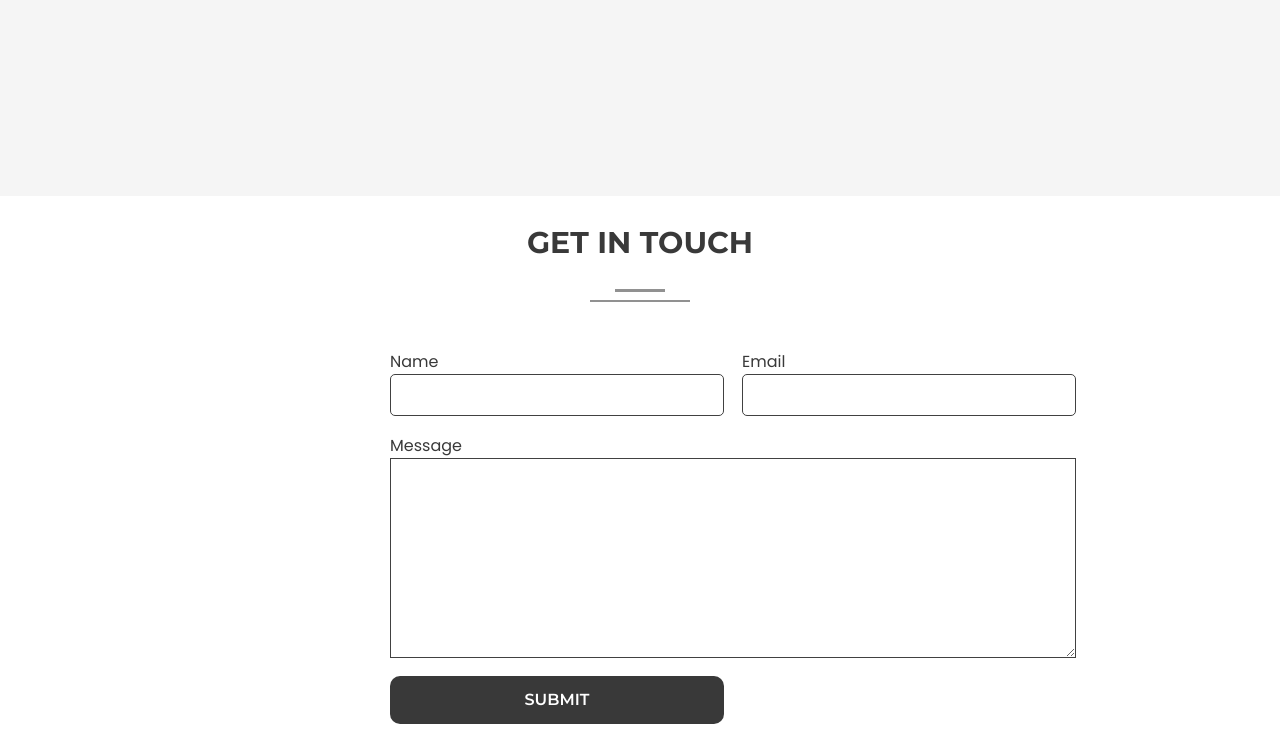
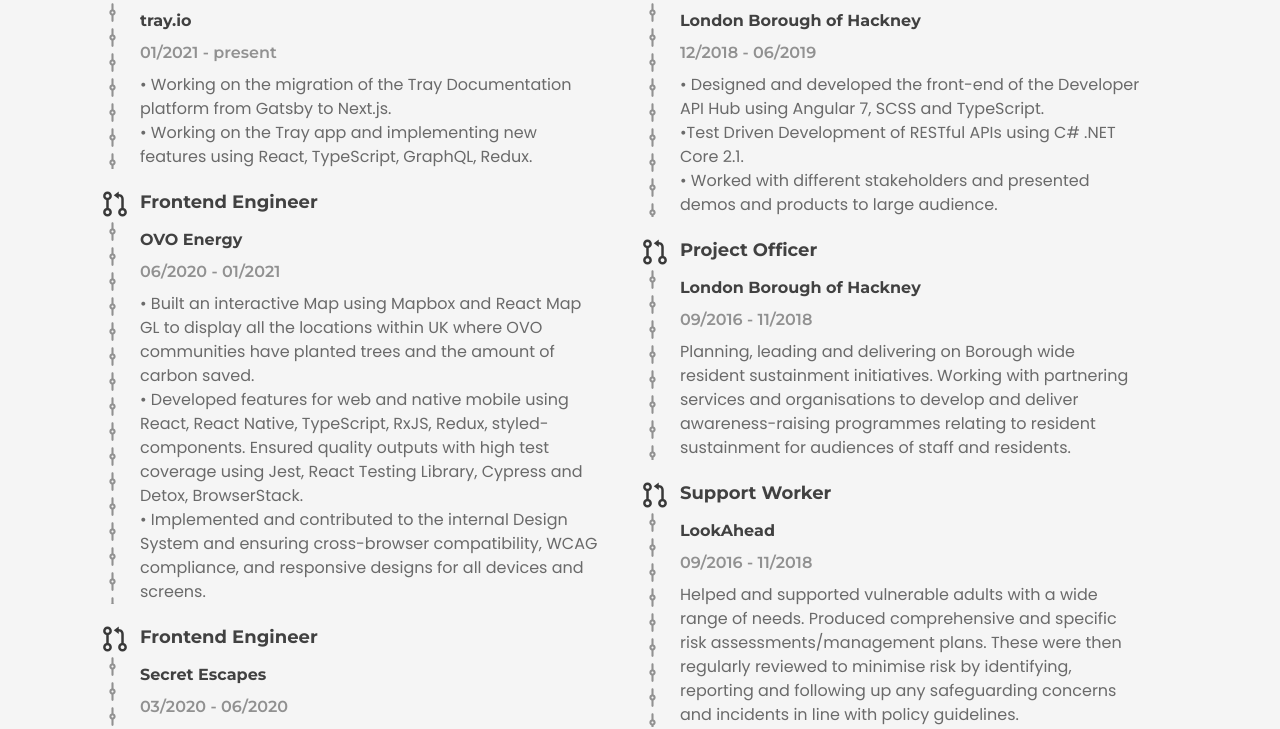
Before and after one commit to floroz/portfolio-v2, a Next.js app: page / in a window 1280 px wide. Shown: the part 1512-2241 px from the top of the page. Built offline with nearby package versions, Linux system fonts and the light colour scheme.

Commit message:
created worksection

```diff
--- a/src/components/Work/Work.styled.tsx
+++ b/src/components/Work/Work.styled.tsx
@@ -1,9 +1,9 @@
 import styled from "@emotion/styled";
+import { mqLarge, mqMedium, mqXLarge } from "styles";
 
 export const Section = styled.section`
   position: relative;
   width: 100%;
-  height: 50vh;
   background-color: ${({ theme }) => theme.colors.background};
 
   ${(props) => props.theme.mixins.pagePaddings};
@@ -12,3 +12,23 @@ export const Section = styled.section`
   align-items: center;
   flex-direction: column;
 `;
+
+export const WorkExperience = styled.div`
+  display: grid;
+  grid-template-columns: repeat(2, 1fr);
+  margin: ${(props) => props.theme.spacing.xxlarge} 0;
+
+  ${mqXLarge(`
+      grid-template-columns: 1fr;
+  `)}
+`;
+
+export const ColumnWrapper = styled.div`
+  margin: 0 0;
+  ${({ theme }) => `
+  ${mqXLarge(`
+    margin: 0 ${theme.spacing.xlarge};
+  `)}
+
+`}
+`;
--- a/src/components/Work/Work.tsx
+++ b/src/components/Work/Work.tsx
@@ -1,6 +1,7 @@
+import WorkItem from "components/WorkItem/WorkItem";
 import React from "react";
 import Heading2 from "shared/Heading2";
-import { Section } from "./Work.styled";
+import { ColumnWrapper, Section, WorkExperience } from "./Work.styled";
 
 interface Props {}
 
@@ -8,9 +9,60 @@ const Work = (props: Props) => {
   return (
     <Section id="work">
       <Heading2>My Experience</Heading2>
-      <p style={{ margin: "5rem 0" }}>
-        This work section is a... work in progress!
-      </p>
+      <WorkExperience>
+        <ColumnWrapper>
+          <WorkItem
+            position="Frontend Engineer"
+            company="tray.io"
+            year="01/2021 - present"
+            description={`• Working on the migration of the Tray Documentation platform from Gatsby to Next.js. \n• Working on the Tray app and implementing new features using React, TypeScript, GraphQL, Redux.`}
+          />
+          <WorkItem
+            position="Frontend Engineer"
+            company="OVO Energy"
+            year="06/2020 - 01/2021"
+            description={`• Built an interactive Map using Mapbox and React Map GL to display all the locations within UK where OVO communities have planted trees and the amount of carbon saved. \n• Developed features for web and native mobile using React, React Native, TypeScript, RxJS, Redux, styled-components. Ensured quality outputs with high test coverage using Jest, React Testing Library, Cypress and Detox, BrowserStack. \n• Implemented and contributed to the internal Design System and ensuring cross-browser compatibility, WCAG compliance, and responsive designs for all devices and screens.`}
+          />
+          <WorkItem
+            position="Frontend Engineer"
+            company="Secret Escapes"
+            year="03/2020 - 06/2020"
+            description={`• Translation of interaction and visual designs into production quality front-end experiences, using Typescript, React (hooks), Apollo Client, GraphQL, Storybook, styled components. \n• Unit and Integration Testing using Jest, enzyme and react-testing-library. \n• Implementation of React Components using internal Design Language System as a reference. \n• Helping other developers adopt modern and lean front end engineering practises. \n• Optimisation of javascript build, test and deploy cycles to ensure maximum page load and runtime performance.`}
+          />
+          <WorkItem
+            position="Frontend Developer"
+            company="Noble"
+            year="06/2019 - 02/2020"
+            description={`• Develop new user-facing features both for web-app and Electron applications using React, Redux, GraphQL, Apollo. \n• Migrate the codebase from class based to functional components with React Hooks. \n• Migrate style libraries from global SCSS/Bootstrap to a modern and modular style architecture using CSS Modules and CSS-in-JS. \n• Build reusable code and libraries for future use. \n• Ensure the technical feasibility of UI/UX designs.`}
+          />
+        </ColumnWrapper>
+        <ColumnWrapper>
+          <WorkItem
+            position="Junior Developer"
+            company="London Borough of Hackney"
+            year="12/2018 - 06/2019"
+            description={`• Designed and developed the front-end of the Developer API Hub using Angular 7, SCSS and TypeScript. \n•Test Driven Development of RESTful APIs using C# .NET Core 2.1. \n• Worked with different stakeholders and presented demos and products to large audience.`}
+          />
+          <WorkItem
+            position="Project Officer"
+            company="London Borough of Hackney"
+            year="09/2016 - 11/2018"
+            description="Planning, leading and delivering on Borough wide resident sustainment initiatives. Working with partnering services and organisations to develop and deliver awareness-raising programmes relating to resident sustainment for audiences of staff and residents."
+          />
+          <WorkItem
+            position="Support Worker"
+            company="LookAhead"
+            year="09/2016 - 11/2018"
+            description="Helped and supported vulnerable adults with a wide range of needs. Produced comprehensive and specific risk assessments/management plans. These were then regularly reviewed to minimise risk by identifying, reporting and following up any safeguarding concerns and incidents in line with policy guidelines."
+          />
+          <WorkItem
+            position="Assistant Psychologist"
+            company="LookAhead"
+            year="09/2016 - 11/2018"
+            description="As part of my clinical training I conducted assessments and treatment to patients mainly in within personality disorder spectrums, psychosis and eating disorders, often in crisis/relapse."
+          />
+        </ColumnWrapper>
+      </WorkExperience>
     </Section>
   );
 };
--- /dev/null
+++ b/src/components/WorkItem/WorkItem.styled.tsx
@@ -0,0 +1,77 @@
+import styled from "@emotion/styled";
+import { BiGitPullRequest } from "react-icons/bi";
+import { CgGitCommit } from "react-icons/cg";
+
+export const WorkExp = styled.div`
+  position: relative;
+  display: flex;
+  flex-direction: column;
+  align-items: flex-start;
+  justify-content: center;
+  padding: 0 ${(props) => props.theme.spacing.xlarge};
+  margin-bottom: 20px;
+  overflow: hidden;
+`;
+
+export const PRIcon = styled(BiGitPullRequest)`
+  width: 30px;
+  height: auto;
+  fill: ${({ theme }) => theme.colors.darker};
+  position: absolute;
+  top: 0;
+  left: 0;
+`;
+
+export const GitCommitsContainer = styled.div`
+  display: flex;
+  flex-direction: column;
+  justify-content: center;
+  align-items: center;
+  position: absolute;
+  top: 30px;
+  left: 0;
+`;
+
+export const GitCommitIcon = styled(CgGitCommit)`
+  width: 25px;
+  height: auto;
+  fill: ${({ theme }) => theme.colors.light};
+  color: ${({ theme }) => theme.colors.light};
+`;
+
+export const Company = styled.p`
+  ${({ theme }) => `
+  color: ${theme.colors.dark};
+  font-weight: ${theme.fontWeight.bold};
+  font-family: ${theme.fontFamily.primary};
+  font-size: ${theme.fontSizes.small};
+  margin-bottom: ${theme.spacing.xsmall};
+`};
+`;
+export const Year = styled.p`
+  ${({ theme }) => `
+  color: ${theme.colors.light};
+  font-weight: ${theme.fontWeight.semibold};
+  font-family: ${theme.fontFamily.primary};
+  font-size: ${theme.fontSizes.small};
+  margin-bottom: ${theme.spacing.xsmall};
+`}
+`;
+export const Position = styled.p`
+  ${({ theme }) => `
+  color: ${theme.colors.dark};
+  font-weight: ${theme.fontWeight.bold};
+  font-family: ${theme.fontFamily.primary}
+  margin-bottom: ${theme.spacing.small};
+`}
+`;
+
+export const Description = styled.p`
+  max-width: 50rem;
+  ${({ theme }) => `
+    font-family: ${theme.fontFamily.text};
+    font-size: ${theme.fontSizes.small};
+  `}
+  white-space: pre-wrap;
+  text-align: left;
+`;
--- /dev/null
+++ b/src/components/WorkItem/WorkItem.tsx
@@ -0,0 +1,64 @@
+import React, { useEffect, useRef, useState } from "react";
+import {
+  WorkExp,
+  PRIcon,
+  Position,
+  Company,
+  Year,
+  Description,
+  GitCommitIcon,
+  GitCommitsContainer,
+} from "./WorkItem.styled";
+
+interface Props {
+  position: string;
+  year: string;
+  company: string;
+  description?: string;
+  workItemStyles?: React.CSSProperties;
+}
+
+const GitTrails = ({ numberOfIcons }) => {
+  return (
+    <GitCommitsContainer>
+      {Array(numberOfIcons)
+        .fill(undefined)
+        .map((icon, index) => (
+          <GitCommitIcon key={index} />
+        ))}
+    </GitCommitsContainer>
+  );
+};
+
+const WorkItem = ({
+  position,
+  year,
+  company,
+  description,
+  workItemStyles,
+  ...others
+}: Props) => {
+  const workExpRef = useRef<HTMLDivElement>(null);
+  const [numbersOfIconsToRender, setnumbersOfIconsToRender] = useState(10);
+
+  useEffect(() => {
+    if (!workExpRef.current) {
+      return;
+    }
+
+    setnumbersOfIconsToRender(Math.round(workExpRef.current.clientHeight / 10));
+  }, []);
+
+  return (
+    <WorkExp style={workItemStyles} {...others} ref={workExpRef}>
+      <PRIcon />
+      <GitTrails numberOfIcons={numbersOfIconsToRender} />
+      <Position>{position}</Position>
+      <Company>{company}</Company>
+      <Year>{year}</Year>
+      {description ? <Description>{description}</Description> : null}
+    </WorkExp>
+  );
+};
+
+export default WorkItem;
--- a/src/styles/global.tsx
+++ b/src/styles/global.tsx
@@ -102,12 +102,12 @@ function GlobalStyles() {
           }
 
           /* typography */
-          * {
+          /* * {
             font-size: ${theme.fontSizes.xsmall};
             color: ${theme.colors.white};
             font-family: ${theme.fontFamily.primary};
             font-weight: 400;
-          }
+          } */
 
           h1 {
             font-size: ${theme.fontSizes.xxlarge};
```
